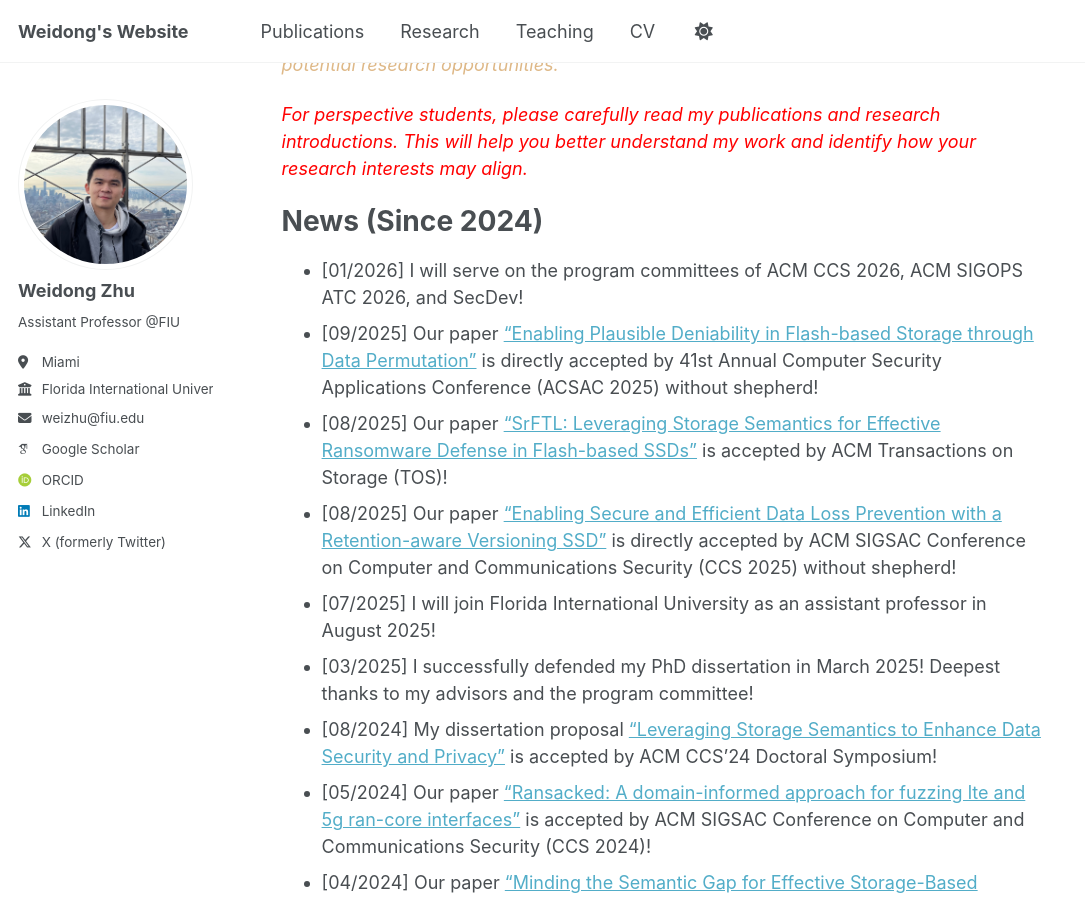
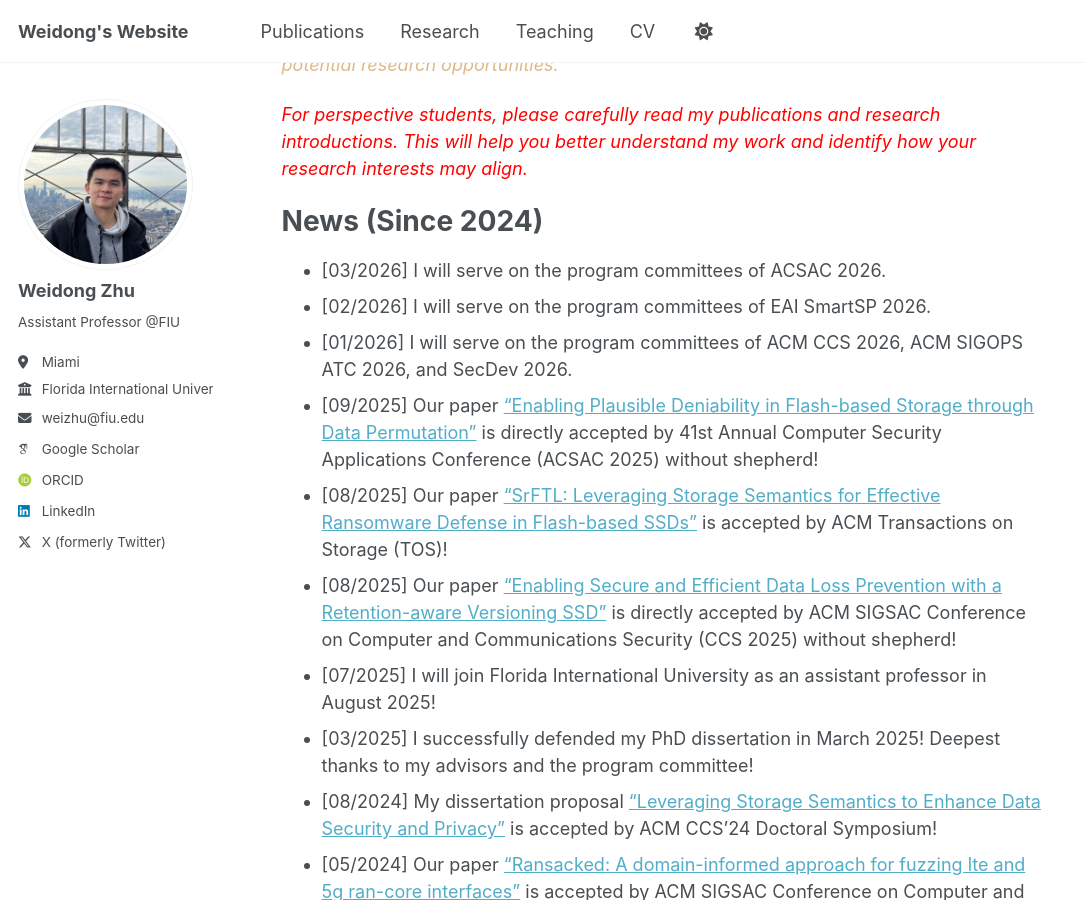
Before and after one commit to weidong-zhu/weidong-zhu.github.io, a Jekyll site: the page built from _pages/about.md, in a window 1280 px wide and 900 px high, scrolled down 561 px. Shown: the whole window, without its empty margins (0-1085 px from the left). Built offline with Jekyll 4.4.1, drawn with Linux system fonts in a browser that asks for light colours; some web fonts are replaced.

Commit message:
Service update.

```diff
--- a/_pages/about.md
+++ b/_pages/about.md
@@ -21,7 +21,9 @@ I received my Ph.D. from the Department of Computer & Information Security & Eng
 
 News (Since 2024)
 ======
-* [01/2026] I will serve on the program committees of ACM CCS 2026, ACM SIGOPS ATC 2026, and SecDev!
+* [03/2026] I will serve on the program committees of ACSAC 2026.
+* [02/2026] I will serve on the program committees of EAI SmartSP 2026.
+* [01/2026] I will serve on the program committees of ACM CCS 2026, ACM SIGOPS ATC 2026, and SecDev 2026.
 * [09/2025] Our paper ["Enabling Plausible Deniability in Flash-based Storage through Data Permutation"]() is directly accepted by 41st Annual Computer Security Applications Conference (ACSAC 2025) without shepherd!
 * [08/2025] Our paper ["SrFTL: Leveraging Storage Semantics for Effective Ransomware Defense in Flash-based SSDs"]() is accepted by ACM Transactions on Storage (TOS)!
 * [08/2025] Our paper ["Enabling Secure and Efficient Data Loss Prevention with a Retention-aware Versioning SSD"]() is directly accepted by ACM SIGSAC Conference on Computer and Communications Security (CCS 2025) without shepherd!
```
Also changed, not shown: _pages/cv.md (+2 -0 lines).
